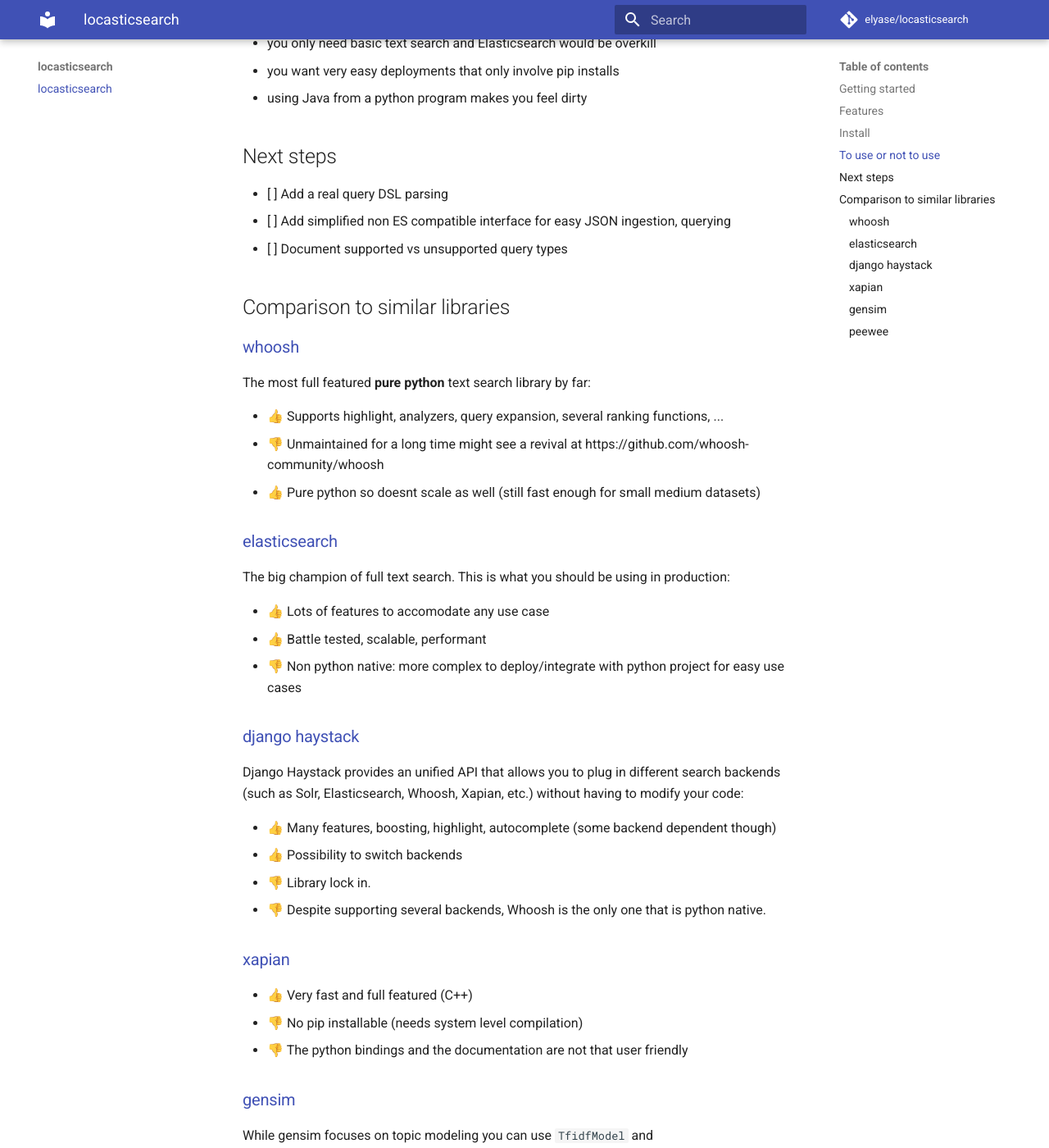
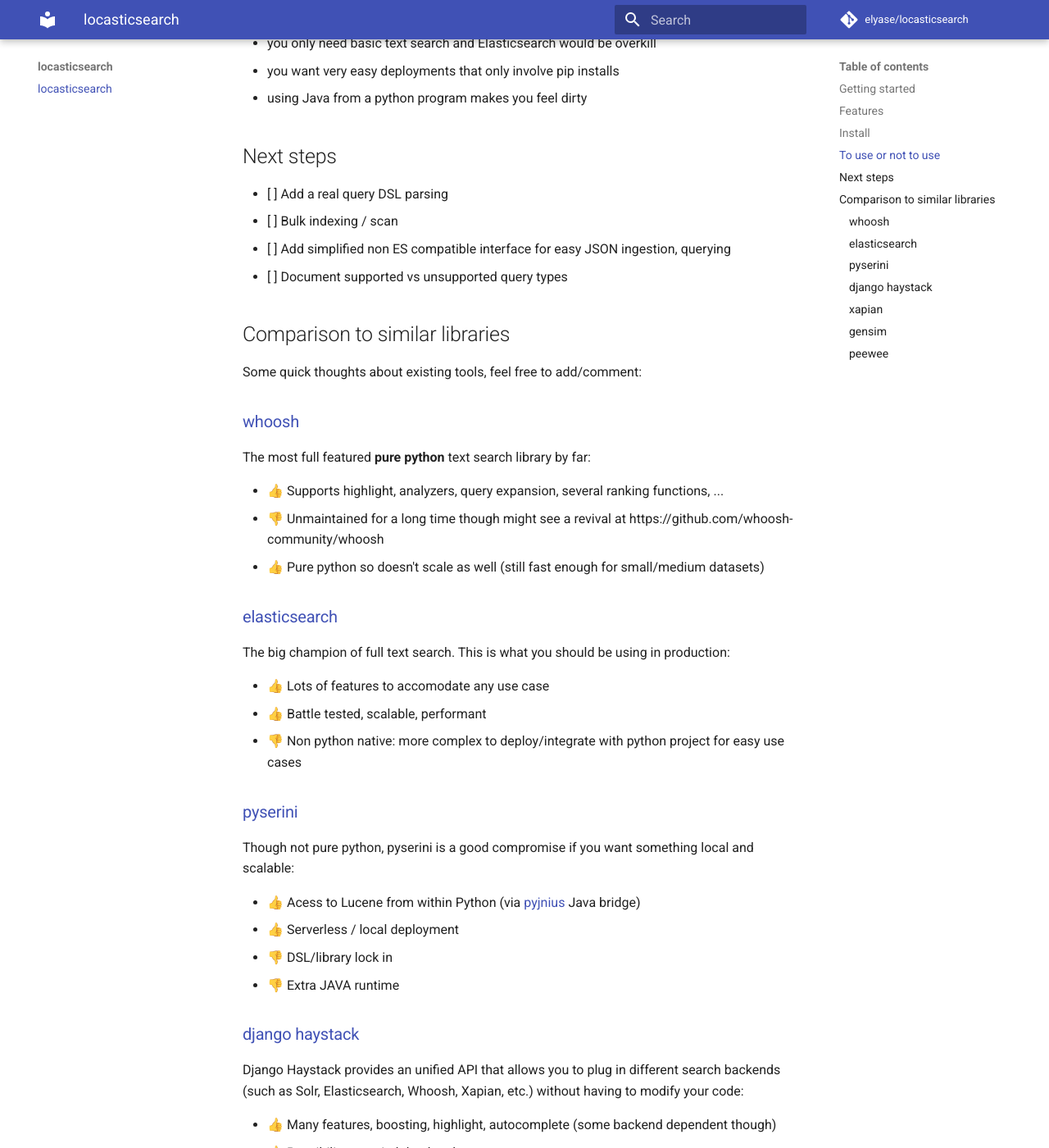
Before and after one commit to elyase/locasticsearch, an MkDocs documentation site: the page built from docs/index.md, in a window 1280 px wide and 1400 px high, scrolled down 2456 px. Shown: the whole window at 82% size. Built offline with MkDocs 1.6.1 and Material for MkDocs 9.7.7, drawn with Linux system fonts in a browser that asks for light colours; comment, search, counter and statistics services are not loaded; some of the changed text lies outside the part shown.

Commit message:
Add pyserini to docs

```diff
--- a/docs/index.md
+++ b/docs/index.md
@@ -92,19 +92,22 @@
 ## Next steps
 
 - [ ] Add a real query DSL parsing
+- [ ] Bulk indexing / scan
 - [ ] Add simplified non ES compatible interface for easy JSON ingestion, querying
 - [ ] Document supported vs unsupported query types
 
 
 ## Comparison to similar libraries
 
+Some quick thoughts about existing tools, feel free to add/comment:
+
 ### [whoosh](https://whoosh.readthedocs.io/en/latest/intro.html)
 
 The most full featured **pure python** text search library by far:
 
 - 👍 Supports highlight, analyzers, query expansion, several ranking functions, ...
-- 👎 Unmaintained for a long time might see a revival at https://github.com/whoosh-community/whoosh
-- 👍 Pure python so doesnt scale as well (still fast enough for small medium datasets)
+- 👎 Unmaintained for a long time though might see a revival at https://github.com/whoosh-community/whoosh
+- 👍 Pure python so doesn't scale as well (still fast enough for small/medium datasets)
 
 ### [elasticsearch](https://www.elastic.co)
 
@@ -114,6 +117,15 @@
 - 👍 Battle tested, scalable, performant
 - 👎 Non python native: more complex to deploy/integrate with python project for easy use cases
 
+### [pyserini](https://github.com/castorini/pyserini/)
+
+Though not pure python, pyserini is a good compromise if you want something local and scalable:
+
+- 👍 Acess to Lucene from within Python (via [pyjnius](https://github.com/kivy/pyjnius) Java bridge)
+- 👍 Serverless / local deployment
+- 👎 DSL/library lock in
+- 👎 Extra JAVA runtime
+
 
 ### [django haystack](https://django-haystack.readthedocs.io/en/master/)
 
@@ -121,7 +133,7 @@
 
 - 👍 Many features, boosting, highlight, autocomplete (some backend dependent though)
 - 👍 Possibility to switch backends
-- 👎 Library lock in.
+- 👎 DSL/library lock in
 - 👎 Despite supporting several backends, Whoosh is the only one that is python native.
 
 
@@ -138,12 +150,12 @@
 
 - 👍 Unique features such as approximate search
 - 👎 Focus is on topic modeling, so no intuitive APIs for full text ingestion/search
-- 👎 Doesnt support inverted indexes search (mostly full scan and approximate)
+- 👎 Doesn't support inverted indexes search (mostly full scan and approximate)
 
 
 ### [peewee](http://docs.peewee-orm.com/en/latest/)
 
-Peewee is actually a more general ORM but offers abstractions to use full text search on Sqlite.
+Peewee is actually a more general ORM but offers abstractions to use full text search on Sqlite:
 
 - 👍 Support for full text search using several SQL backends (no elasticsearch though)
 - 👍 Custom ranking and analyzer functions
--- a/pyproject.toml
+++ b/pyproject.toml
@@ -1,6 +1,6 @@
 [tool.poetry]
 name = "locasticsearch"
-version = "0.0.1"
+version = "0.0.3"
 description = "Serverless full text search in Python"
 authors = ["Yaser Martinez <yaser.martinez@gmail.com>"]
 license = "MIT"
```
Also changed, not shown: README.md (+17 -5 lines).
